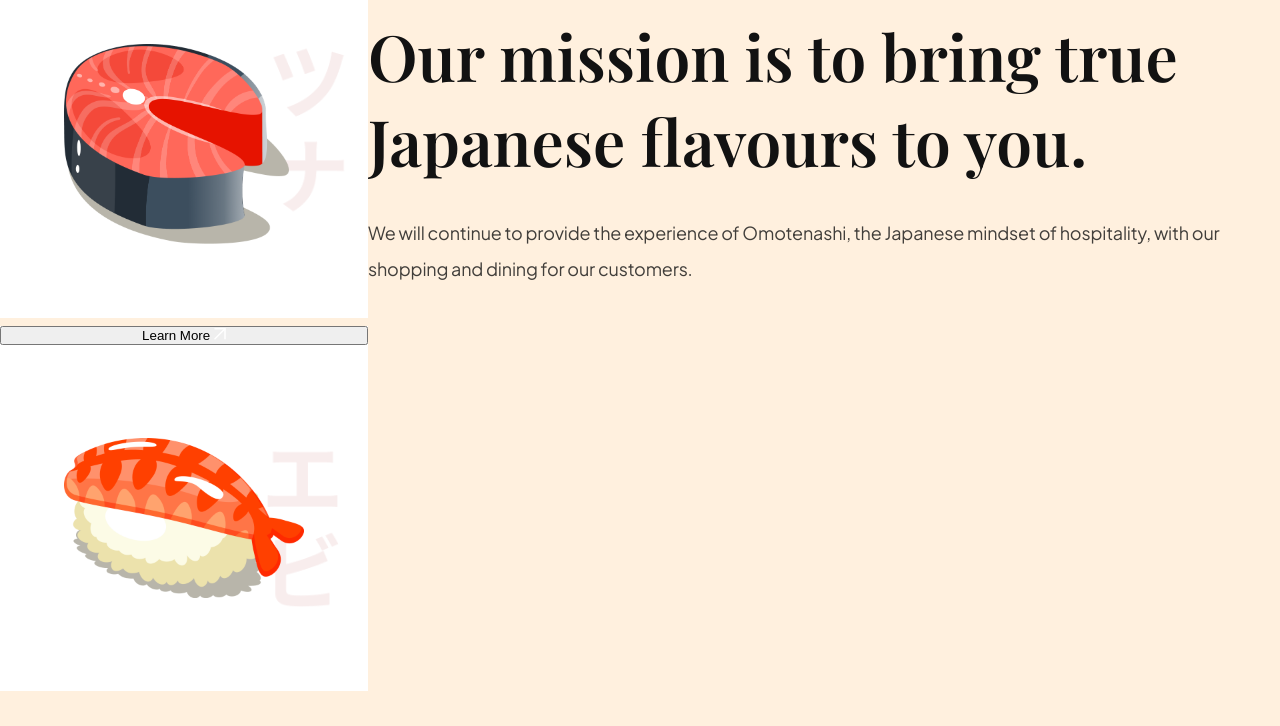
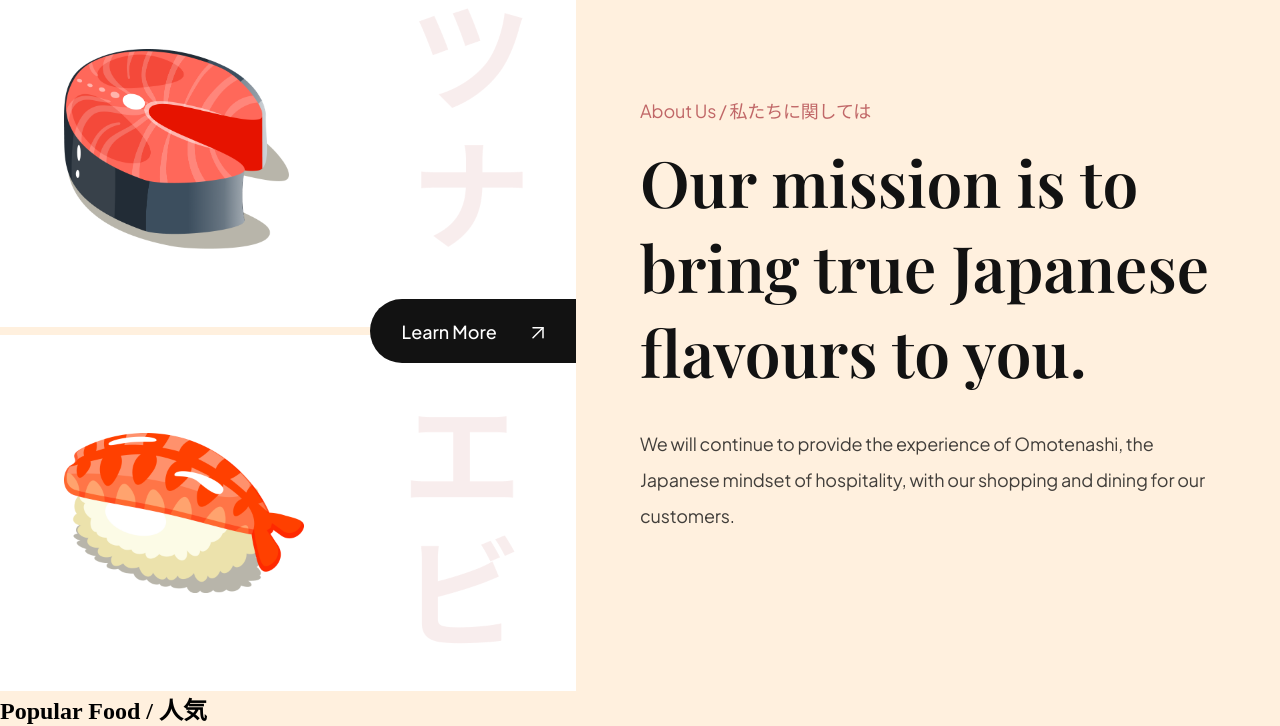
Before and after one commit to edjunma/Sushibae, a website built with Vite: page index.html in a window 1280 px wide. Shown: the part 827-1553 px from the top of the page. Before the commit the page ends 1518 px from the top, so only its background shows below. Built offline with nearby package versions, Linux system fonts and the light colour scheme.

Commit message:
finish about us section, start on popular, fix css utility classes

```diff
--- a/css/sections/about.css
+++ b/css/sections/about.css
@@ -44,3 +44,38 @@
   width: 240px;
   height: 160px;
 }
+
+.about-us__button {
+  position: absolute;
+  right: 0;
+
+  padding: 12px 32px;
+  min-height: 64px;
+
+  background: var(--secondary-color);
+  border-radius: 32px 0 0 32px;
+  border: 0;
+  outline: 0;
+
+  color: #fff;
+  font-family: var(--plus-jakarta-sans);
+  font-weight: 500;
+  font-size: 18px;
+  line-height: 23px;
+
+  cursor: pointer;
+}
+
+.about-us__button img {
+  object-fit: contain;
+  margin-left: 32px;
+}
+
+.about-us__content {
+  padding: 64px;
+
+  flex: 1;
+  display: flex;
+  justify-content: center;
+  flex-direction: column;
+}
--- a/index.html
+++ b/index.html
@@ -112,6 +112,11 @@
     </div>
   </section>
 
+  <!-- Popular Foods -->
+  <section class="popular-foods" id="menu">
+    <h2 class="popular-foods__title" data-aos="flip-up">Popular Food / 人気</h2>
+  </section>
+
   <script src="js/script.js" type="module"></script>
 </body>
 </html>
```
